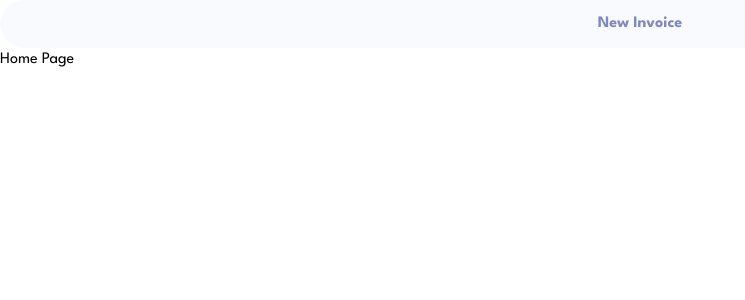
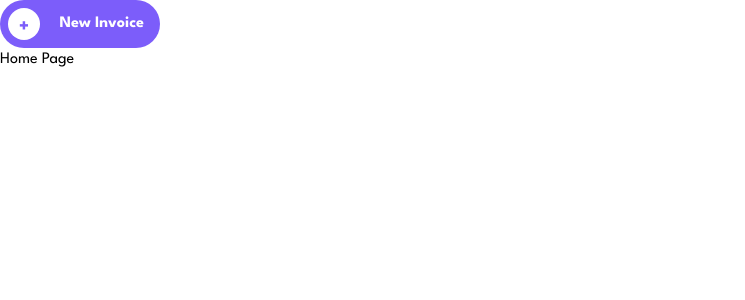
Before and after one commit to edrpj/invoice-app, an Angular app: page /invoices in a window 1280 px wide. Shown: the top 300 px of the page, without its empty margins (0-745 px from the left). Built offline with nearby package versions, Linux system fonts and the light colour scheme.

Commit message:
feat: primary button

```diff
--- a/src/app/app.component.html
+++ b/src/app/app.component.html
@@ -1,4 +1,4 @@
 
-<shared-button variant="senary" label="New Invoice" ></shared-button>
+<shared-button variant="primary" label="New Invoice" ></shared-button>
 
 <router-outlet></router-outlet>
--- a/src/app/shared/components/button/button.component.html
+++ b/src/app/shared/components/button/button.component.html
@@ -1,3 +1,17 @@
+<button
+  *ngIf="variant === 'primary'"
+  class="flex justify-between items-center w-40 h-12 bg-primary-800 text-white font-bold rounded-3xl hover:bg-primary-500"
+>
+  <div
+    class="w-8 h-8 pt-1-25 ml-2 text-xl bg-white text-primary-800 rounded-full"
+  >
+    +
+  </div>
+  <span class="mr-4">
+    {{ label }}
+  </span>
+</button>
+
 <button
   *ngIf="variant === 'secondary'"
   class="w-36 h-12 bg-primary-800 text-white font-bold rounded-3xl hover:bg-primary-500"
--- a/src/styles.css
+++ b/src/styles.css
@@ -4,3 +4,7 @@
 @tailwind base;
 @tailwind components;
 @tailwind utilities;
+
+.pt-1-25 {
+  padding-top: 0.3rem;
+}
```
